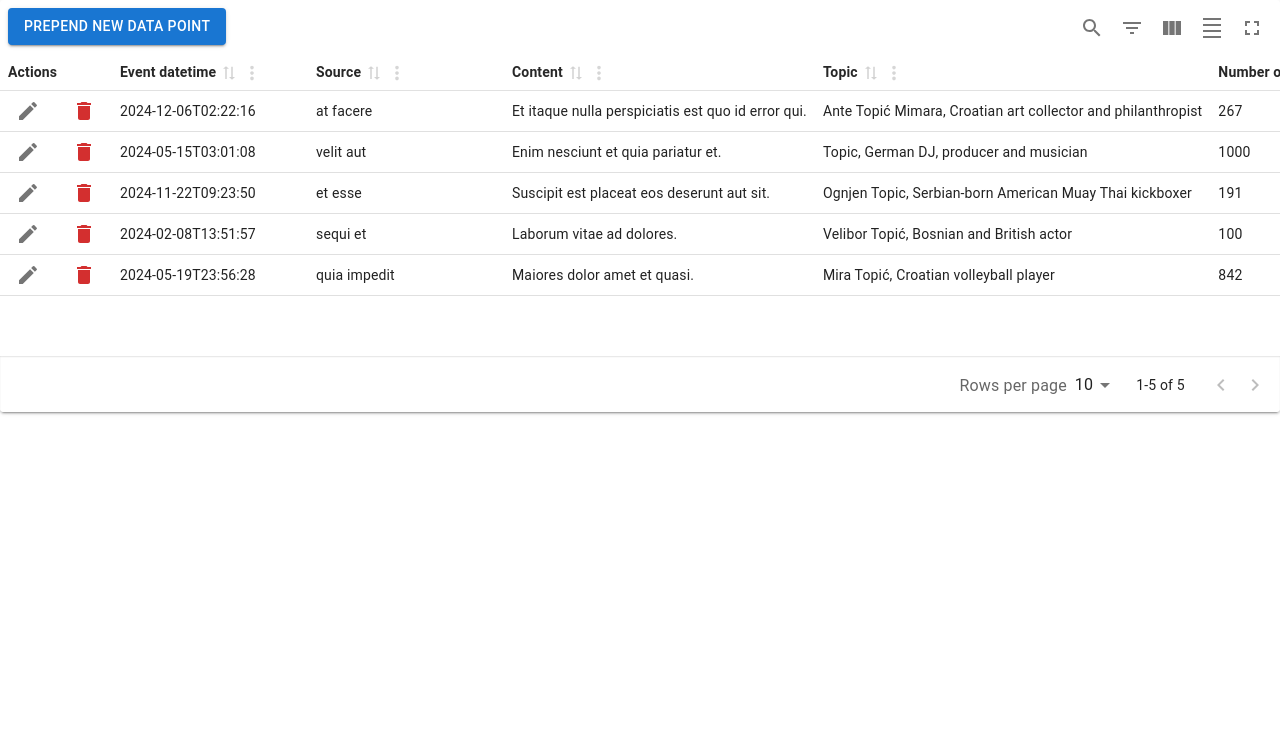
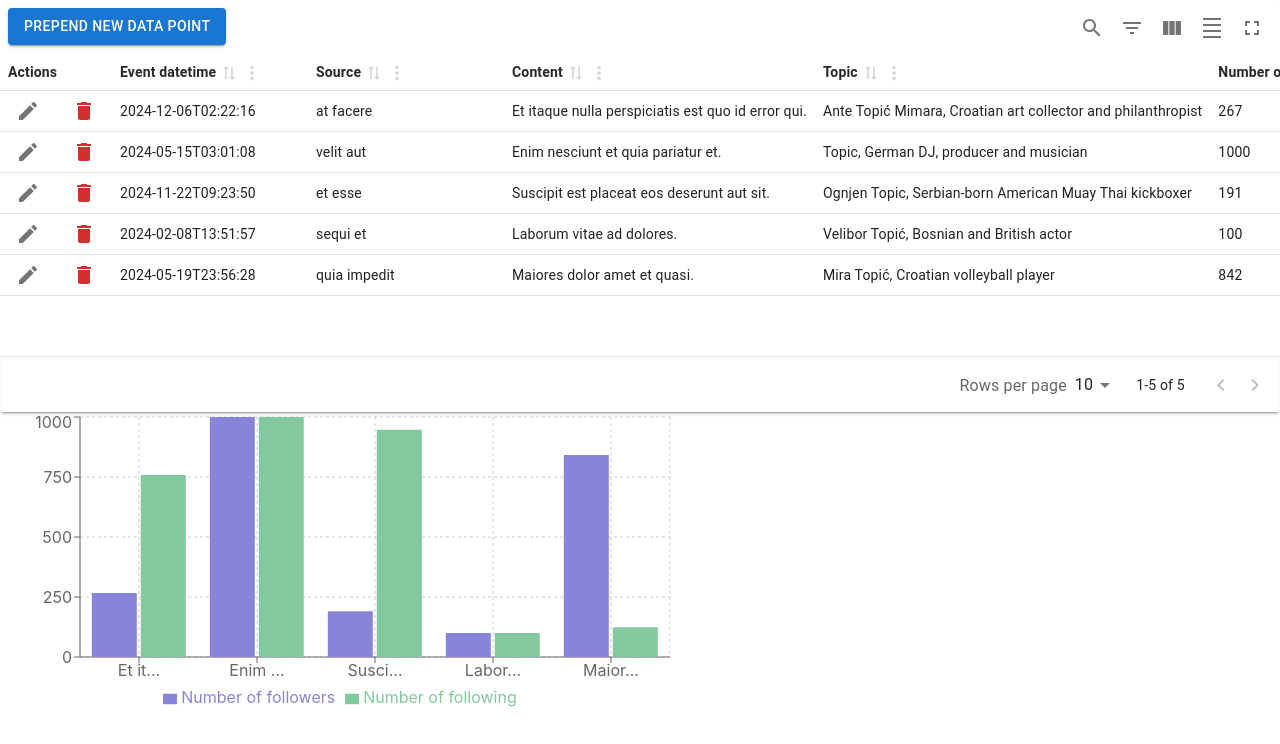
Before and after one commit to bhyman/exercise, a React (Vite) app: page / in a window 1280 px wide. Shown: the top 744 px of the page. Built offline with nearby package versions, Linux system fonts and the light colour scheme.

Commit message:
Add Graph

```diff
--- a/src/App.css
+++ b/src/App.css
@@ -1,3 +1,8 @@
 .App {
   text-align: center;
 }
+
+.graph-container {
+  height: 300px;
+  max-width: 700px;
+}
--- a/src/App.jsx
+++ b/src/App.jsx
@@ -2,7 +2,8 @@ import React, { useState } from "react";
 import "./App.css";
 
 import { fixtureData } from "./fixture";
-import {Table} from "./Table";
+import { Graph } from "./Graph";
+import { Table } from "./Table";
 
 const App = () => {
   const [data, setData] = useState(fixtureData);
@@ -29,6 +30,9 @@ const App = () => {
         prependToData={prependToData}
         removeFromDataById={removeFromDataById}
       />
+      <div className="graph-container">
+        <Graph data={data} />
+      </div>
     </>
   );
 };
--- /dev/null
+++ b/src/Graph.jsx
@@ -0,0 +1,52 @@
+import {
+  Bar,
+  BarChart,
+  CartesianGrid,
+  Legend,
+  Rectangle,
+  ResponsiveContainer,
+  Tooltip,
+  XAxis,
+  YAxis,
+} from "recharts";
+
+// Source: https://recharts.org/en-US/examples/SimpleBarChart
+export const Graph = ({ data }) => {
+  return (
+    <ResponsiveContainer>
+      <BarChart
+        width={500}
+        height={300}
+        data={data}
+        margin={{
+          top: 5,
+          right: 30,
+          left: 20,
+          bottom: 5,
+        }}
+      >
+        <CartesianGrid strokeDasharray="3 3" />
+        <XAxis
+          dataKey={(val) =>
+            val.content.length > 5
+              ? `${val.content.substr(0, 5)}...`
+              : val.content
+          }
+        />
+        <YAxis />
+        <Tooltip />
+        <Legend />
+        <Bar
+          dataKey="num_followers"
+          name="Number of followers"
+          fill="#8884d8"
+        />
+        <Bar
+          dataKey="num_following"
+          name="Number of following"
+          fill="#82ca9d"
+        />
+      </BarChart>
+    </ResponsiveContainer>
+  );
+};
```
Lines whose indentation alone changed are shown as unchanged.
